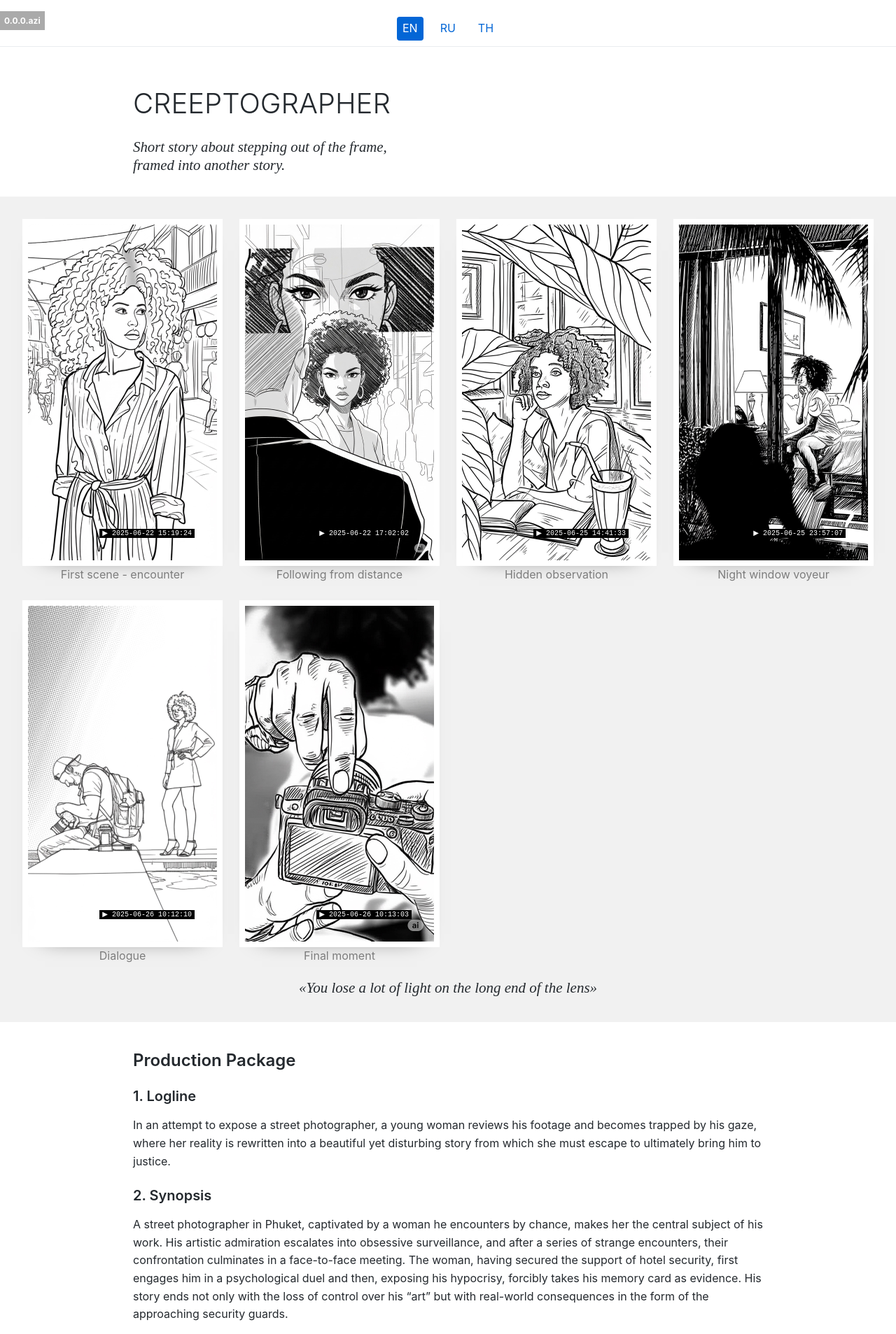
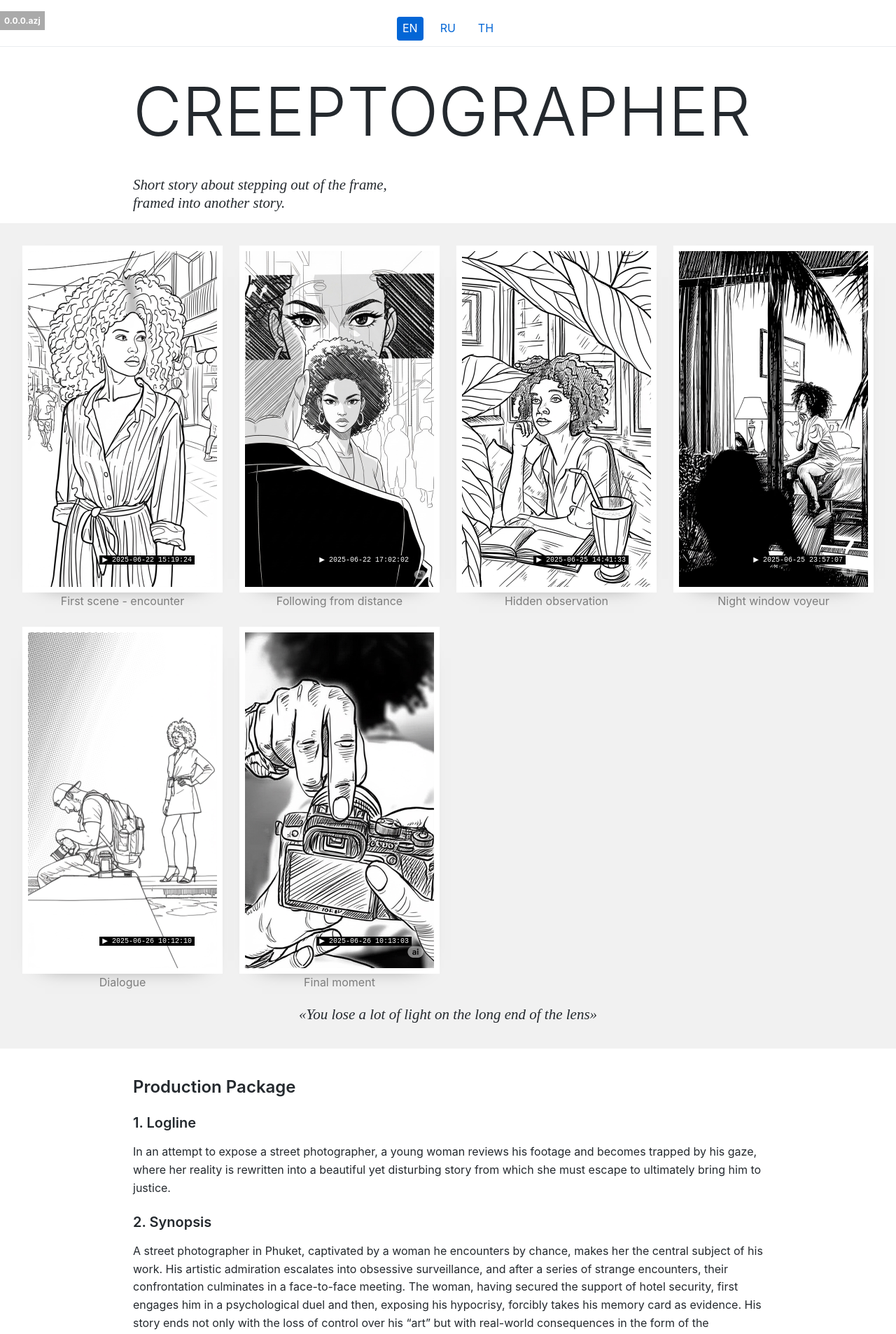
Before and after one commit to konstantinbarkalov/creeptographer, a Jekyll site: the page built from docs/en/index.md, in a window 1280 px wide. Shown: the top 1907 px of the page at 70% size. Built offline with Jekyll 4.4.1, drawn with Linux system fonts in a browser that asks for light colours; some of the changed text lies outside the part shown.

Commit message:
Update header styles for improved font size and margin consistency

```diff
--- a/docs/_config.yml
+++ b/docs/_config.yml
@@ -2,7 +2,7 @@ title: Creeptographer
 description: A movie with line yet to be written
 baseurl: "/creeptographer"
 url: "https://konstantinbarkalov.github.io"
-version: "0.0.0.azi"
+version: "0.0.0.azj"
 last_updated: 2025-06-23
 
 # Build settings
--- a/docs/assets/css/header.css
+++ b/docs/assets/css/header.css
@@ -1,12 +1,15 @@
 /* Footer styles */
 .site-header h1 {
-    font-size: min(2.5rem, 10vw);
+    font-size: min(6rem, 10vw);
     font-weight: 300;
     text-transform: uppercase;
+    margin: 0;
+    margin-bottom: 2rem;
 }
 .site-header h2 {
     font-size: 1.3rem;
     font-weight: normal;
     font-style: italic;
     font-family: serif;
+    margin: 0;
 }
```
